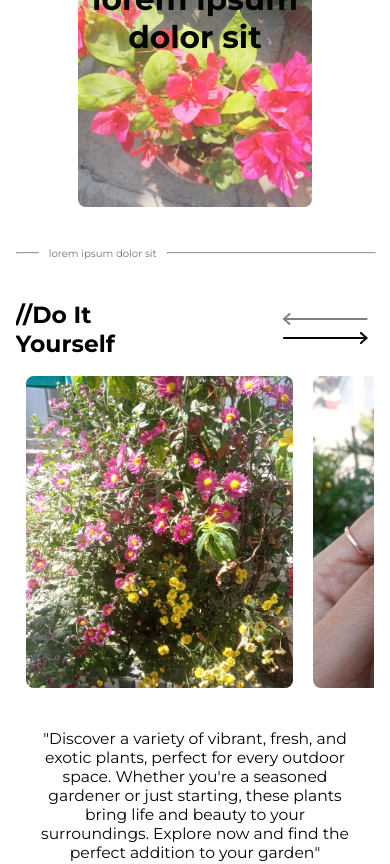
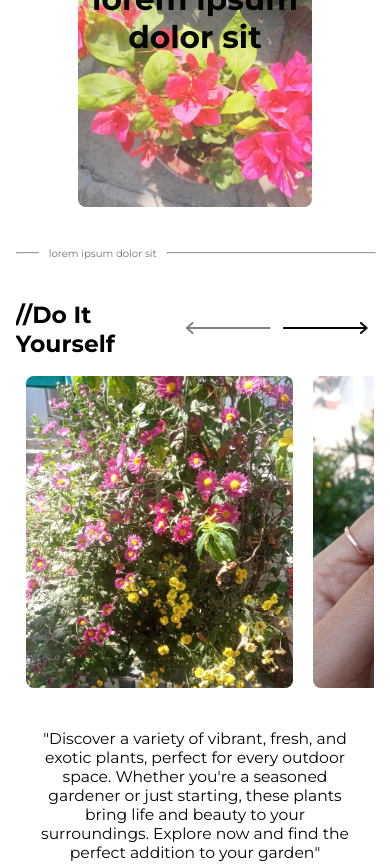
Before and after one commit to Damini-nayak/GreenHaven, a React (Create React App) app: page /diy in a window 390 px wide. Shown: the part 1216-2080 px from the top of the page. Built offline with nearby package versions, Linux system fonts and the light colour scheme.

Commit message:
finishing

```diff
--- a/src/style/App.css
+++ b/src/style/App.css
@@ -2024,6 +2024,10 @@ h6 {
         font-size: 6vw;
     }
 
+    .nextprev-container{
+        grid-template-columns: 30% 70%;
+    }
+
     .carousel-img {
         flex: 0 0 80%;
         max-width: calc(80% - 20px);
```
